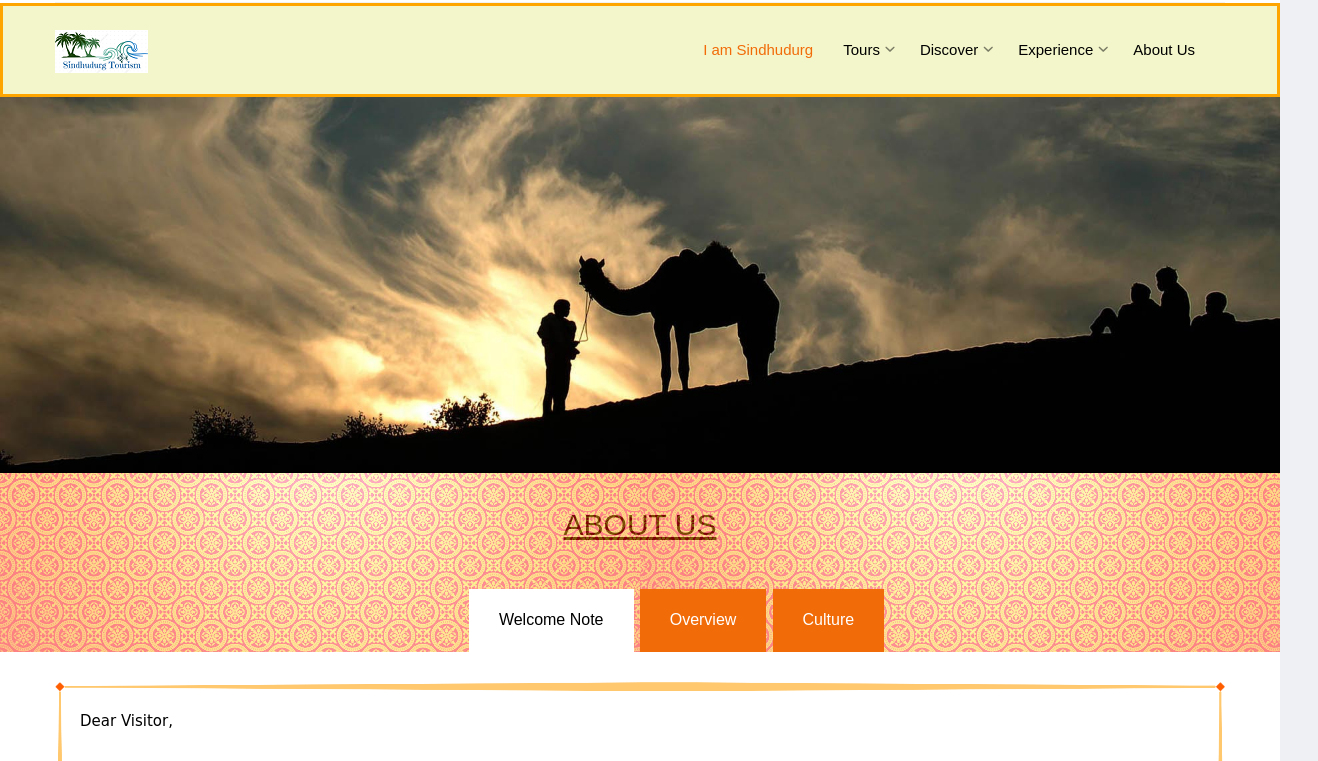
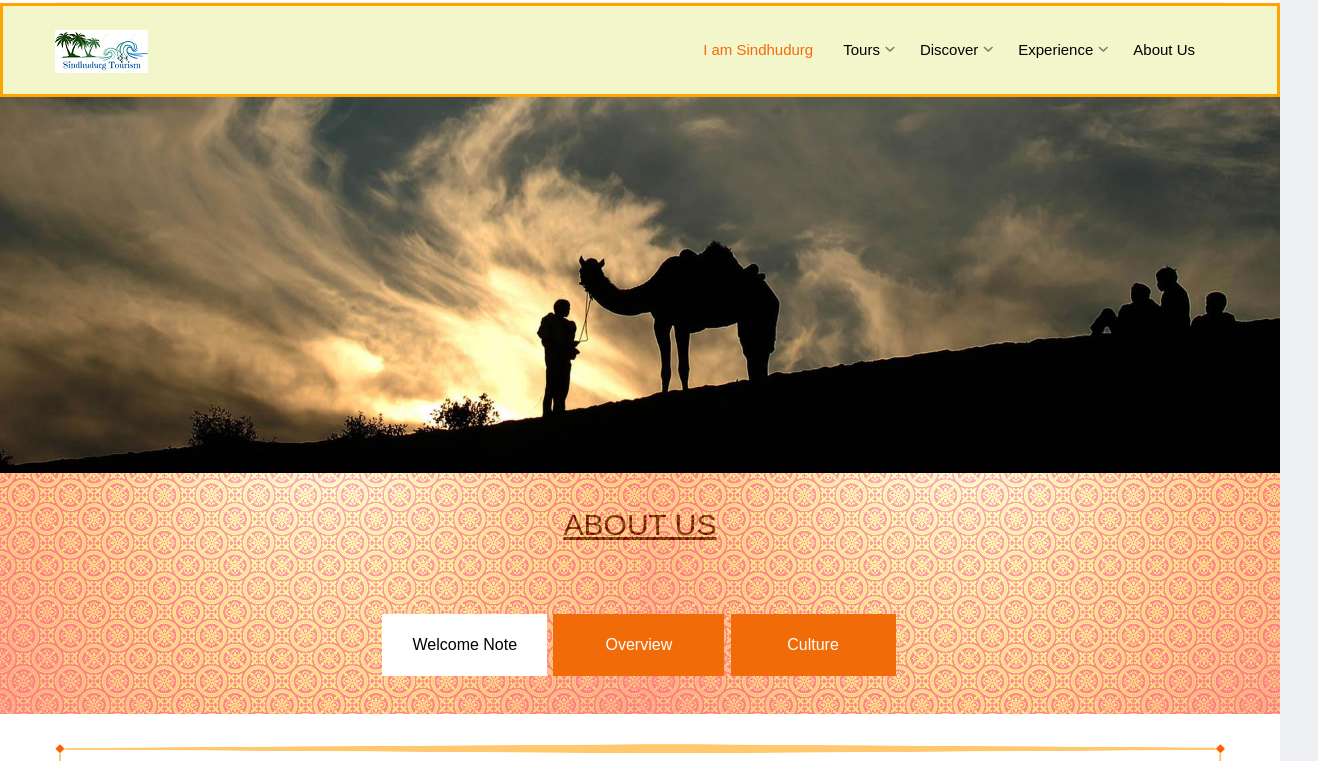
Before and after one commit to gsp689/StartUp, a website: page SindhudurgTourism/WebContent/aboutUs.html in a window 1280 px wide. Shown: the part 39-800 px from the top of the page, 1318 px wide, since content can reach past the window. Drawn offline with Linux system fonts and the light colour scheme; files whose address does not match are found by name.

Commit message:
about us

```diff
--- a/SindhudurgTourism/WebContent/aboutUs.html
+++ b/SindhudurgTourism/WebContent/aboutUs.html
@@ -232,13 +232,12 @@
 					</div>
 				</div>
 			</div>
-			<div class="probootstrap-tab-style-1">
+			<div class="probootstrap-tab-style-1"style="position: inherit">
 				<ul
 					class="nav nav-tabs probootstrap-center probootstrap-tabs no-border">
-					<li class="active"><a data-toggle="tab" href="#featured-news">Welcome
-							Note</a></li>
-					<li><a data-toggle="tab" href="#upcoming-events">Overview</a></li>
-					<li><a data-toggle="tab" href="#tours">Culture</a></li>
+					<li class="active"><a data-toggle="tab" href="#featured-news">Welcome Note</a></li>
+					<li><a data-toggle="tab" href="#upcoming-events"> &nbsp;&nbsp;&nbsp;&nbsp;   Overview&nbsp;&nbsp;&nbsp;&nbsp;&nbsp;     </a></li>
+					<li><a data-toggle="tab" href="#tours">&nbsp;&nbsp;&nbsp;&nbsp;&nbsp;&nbsp;Culture&nbsp;&nbsp;&nbsp;&nbsp;&nbsp;&nbsp;</a></li>
 				</ul>
 
 			</div>
--- a/SindhudurgTourism/WebContent/scss/custom1.scss
+++ b/SindhudurgTourism/WebContent/scss/custom1.scss
@@ -74,4 +74,5 @@ h1{
 .probootstrap-section1.probootstrap-bg1:before{
 	background: url('../images/back.jpg');
 	opacity:0.5;
+	padding: 0.01em!important;
 	}
```
